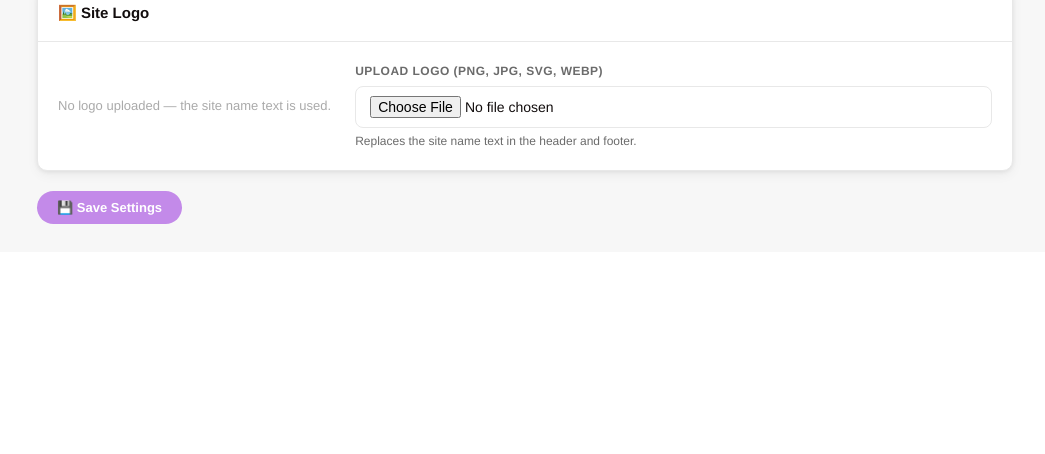
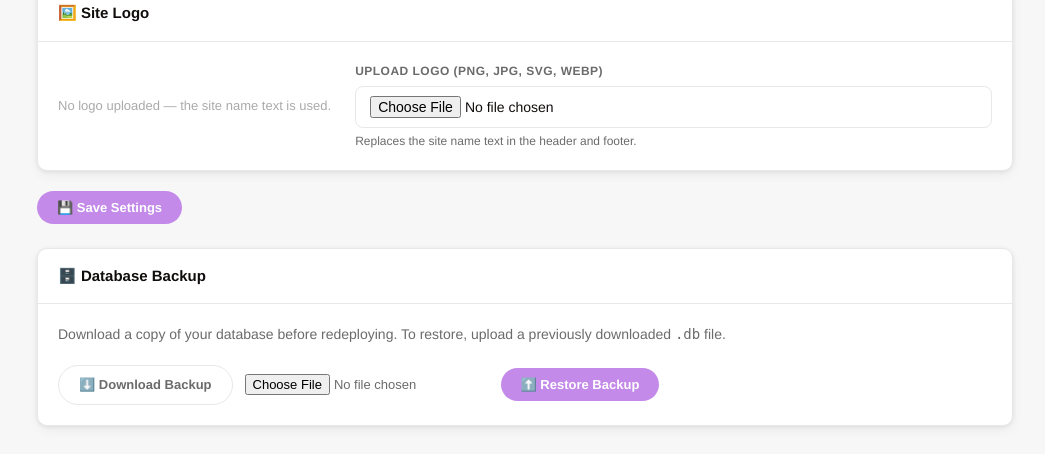
Before and after one commit to jvstharp/blog-cms, a Flask app: page /admin/settings in a window 1280 px wide. Shown: the part 808-1262 px from the top of the page, without its empty margins (235-1280 px from the left). Before the commit the page ends 1032 px from the top, so only its background shows below. Run offline with Flask 3, Linux system fonts and the light colour scheme; the visitor is signed in with stand-in values (Sample User, id 1); data comes from the database, SQL or seed files in the repository; some libraries are stand-ins or nearby versions.

Commit message:
Add database backup download and restore to admin settings
- GET /admin/backup/download: streams blog.db as a timestamped file download
- POST /admin/backup/restore: validates and restores an uploaded .db file
- Backup card added to Settings page with Download + Restore buttons

Co-Authored-By: Claude Sonnet 4.6 <noreply@anthropic.com>

```diff
--- a/app.py
+++ b/app.py
@@ -5,7 +5,7 @@ import uuid
 from datetime import datetime
 from functools import wraps
 from flask import (Flask, render_template, request, redirect, url_for,
-                   session, flash, jsonify, abort, send_from_directory)
+                   session, flash, jsonify, abort, send_from_directory, send_file)
 from werkzeug.utils import secure_filename
 from slugify import slugify
 import markdown as md
@@ -739,6 +739,36 @@ def admin_settings():
     return render_template('admin/settings/index.html', settings=settings)
 
 
+# ── Admin Backup ───────────────────────────────────────────────────────────
+
+DB_PATH = os.path.join(os.path.dirname(__file__), 'blog.db')
+
+@app.route('/admin/backup/download')
+@login_required
+def admin_backup_download():
+    timestamp = datetime.now().strftime('%Y%m%d_%H%M%S')
+    return send_file(DB_PATH, as_attachment=True,
+                     download_name=f'blog_backup_{timestamp}.db',
+                     mimetype='application/octet-stream')
+
+@app.route('/admin/backup/restore', methods=['POST'])
+@login_required
+def admin_backup_restore():
+    f = request.files.get('backup_file')
+    if not f or not f.filename.endswith('.db'):
+        flash('Please upload a valid .db backup file.', 'error')
+        return redirect(url_for('admin_settings'))
+    # Validate it's a real SQLite file
+    header = f.read(16)
+    if header[:16] != b'SQLite format 3\x00':
+        flash('Invalid database file — not a SQLite database.', 'error')
+        return redirect(url_for('admin_settings'))
+    f.seek(0)
+    f.save(DB_PATH)
+    flash('Database restored successfully! All data from the backup is now live.', 'success')
+    return redirect(url_for('admin_settings'))
+
+
 # ── Admin Profile ──────────────────────────────────────────────────────────
 
 @app.route('/admin/profile', methods=['GET', 'POST'])
--- a/templates/admin/settings/index.html
+++ b/templates/admin/settings/index.html
@@ -99,4 +99,26 @@
     <button class="btn btn-primary" type="submit">💾 Save Settings</button>
   </div>
 </form>
+
+<!-- Database Backup -->
+<div class="card" style="margin-top: 24px;">
+  <div class="card-header"><h3>🗄️ Database Backup</h3></div>
+  <div class="card-body">
+    <p style="color: var(--text-muted); font-size: 14px; margin: 0 0 20px;">
+      Download a copy of your database before redeploying. To restore, upload a previously downloaded <code>.db</code> file.
+    </p>
+    <div style="display: flex; gap: 12px; align-items: center; flex-wrap: wrap;">
+      <a href="{{ url_for('admin_backup_download') }}" class="btn btn-secondary">⬇️ Download Backup</a>
+      <form method="post" action="{{ url_for('admin_backup_restore') }}" enctype="multipart/form-data"
+            style="display: flex; gap: 10px; align-items: center;">
+        <input type="file" name="backup_file" accept=".db" required
+               style="font-size: 13px; color: var(--text-muted);">
+        <button type="submit" class="btn btn-primary"
+                onclick="return confirm('This will replace all current data with the backup. Are you sure?')">
+          ⬆️ Restore Backup
+        </button>
+      </form>
+    </div>
+  </div>
+</div>
 {% endblock %}
```
